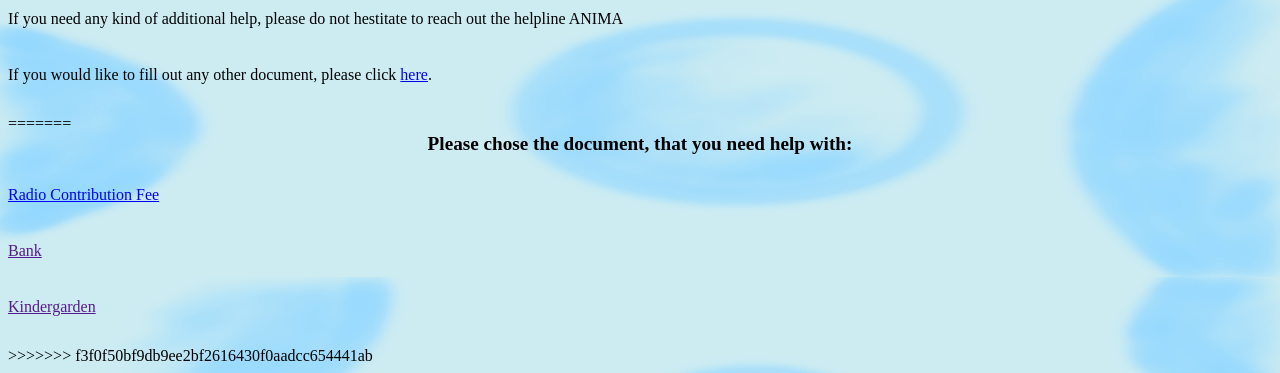
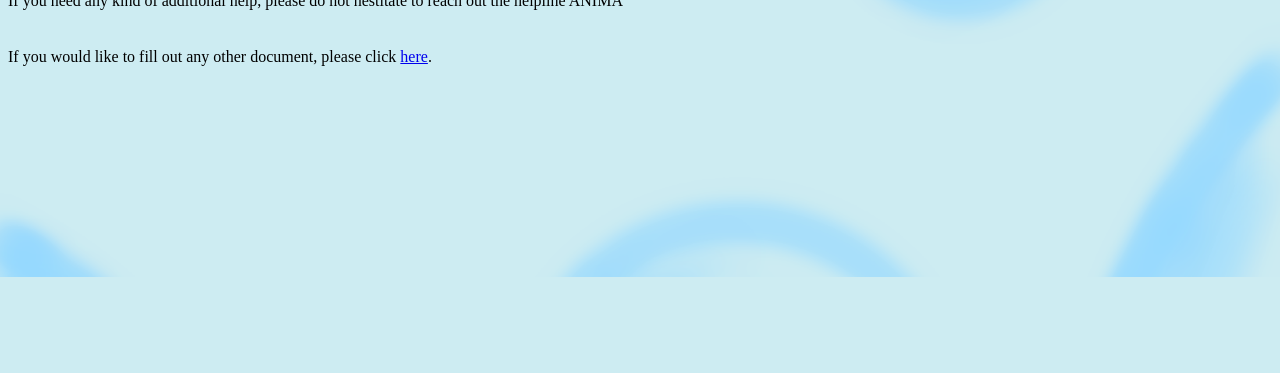
Before and after one commit to 1ckov/Web_A-5_Project_Repo, a Flask app: template templates/en/final.html in a window 1280 px wide. Shown: the part 523-896 px from the top of the page. After the commit the page ends 800 px from the top, so only its background shows below. Run offline with Flask 2, Linux system fonts and the light colour scheme; the template is opened without the code that fills it, so the values that code supplies are empty.

Commit message:
überrflüssiges aus der final gestrichen

```diff
--- a/templates/en/final.html
+++ b/templates/en/final.html
@@ -8,7 +8,6 @@
 {% block body %}
 <h1>Welcome </h1>
 <hr>
-<<<<<<< HEAD
 <h2> Please remember that we still need your signature and the date as validation! This is where you have to sign in! <img src="/images/Part_3.png" class="image">
     <br> <br> Moreover if you have chosen to pay with a SEPA mandate, you have to fill out the last part of the doucument. </h2>
 
@@ -16,10 +15,4 @@
 <p>
     If you would like to fill out any other document, please click <a href="/en/gez/home">here</a>.
 </p>
-=======
-<h2> Please chose the document, that you need help with: </h2>
-<p><a href="/en/gez/general_information">Radio Contribution Fee</a></p>
-<p><a href=""> Bank</a></p>
-<p><a href=""> Kindergarden</a></p>
->>>>>>> f3f0f50bf9db9ee2bf2616430f0aadcc654441ab
 {% endblock %}
```
